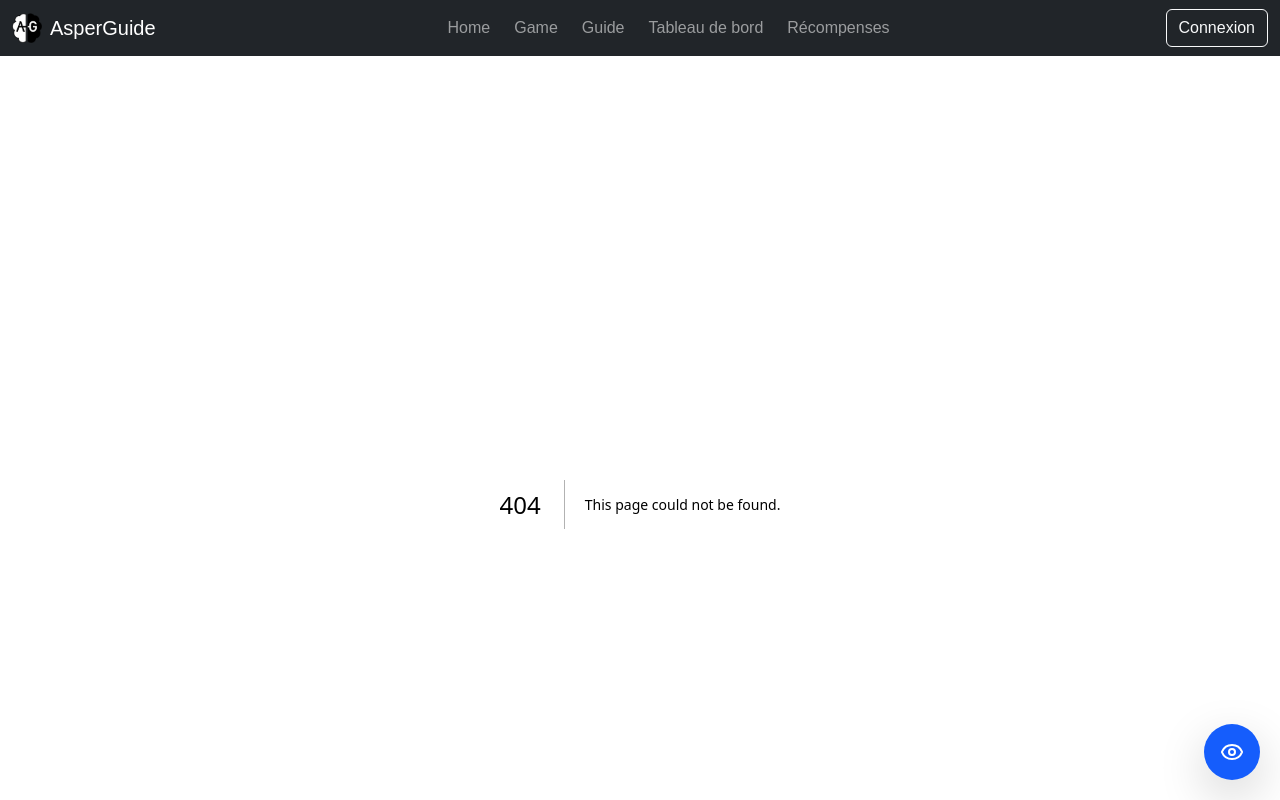
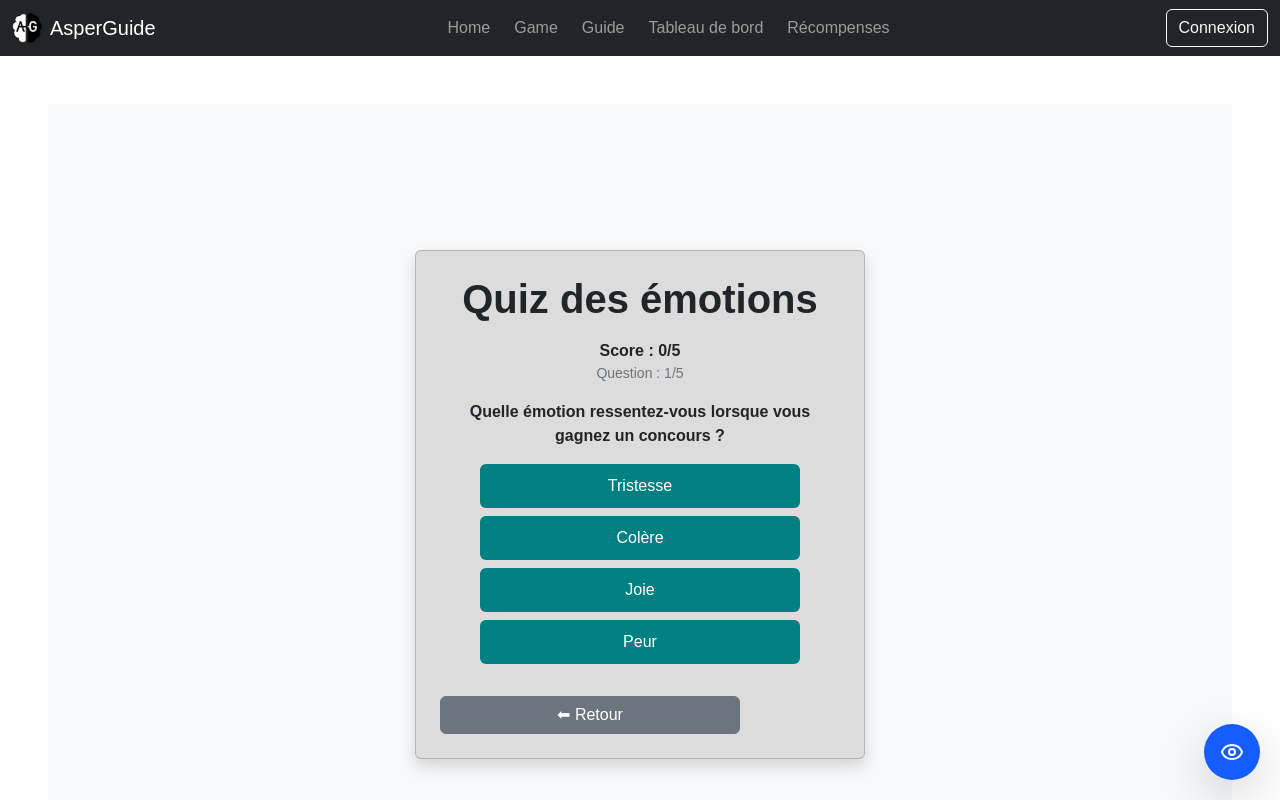
Before and after one commit to Asperguide/front, a Next.js app in the folder asperguide/: page /games/emotion-quiz in a window 1280 px wide. Before the commit this address had no page. Shown: the top 800 px of the page. Built offline with nearby package versions, Linux system fonts and the light colour scheme.

Commit message:
[+] add emotion game

```diff
--- /dev/null
+++ b/asperguide/app/games/emotion-quiz/page.tsx
@@ -0,0 +1,166 @@
+'use client';
+
+import { useState } from 'react';
+
+interface Question {
+  question: string;
+  answers: string[];
+  correct: number;
+}
+
+export default function EmotionQuizPage() {
+  const questions: Question[] = [
+    {
+      question: "Quelle émotion ressentez-vous lorsque vous gagnez un concours ?",
+      answers: ["Tristesse", "Colère", "Joie", "Peur"],
+      correct: 2,
+    },
+    {
+      question: "Quelle émotion ressentez-vous lorsque vous perdez quelque chose d’important ?",
+      answers: ["Joie", "Tristesse", "Sérénité", "Excitation"],
+      correct: 1,
+    },
+    {
+      question: "Quelle émotion est souvent associée à un danger soudain ?",
+      answers: ["Peur", "Dégoût", "Bonheur", "Fatigue"],
+      correct: 0,
+    },
+    {
+      question: "Quelle émotion ressentez-vous lorsqu’un ami vous trahit ?",
+      answers: ["Amour", "Colère", "Joie", "Soulagement"],
+      correct: 1,
+    },
+    {
+      question: "Quelle émotion peut être causée par une mauvaise odeur ?",
+      answers: ["Dégoût", "Peur", "Tristesse", "Joie"],
+      correct: 0,
+    },
+  ];
+
+  const [current, setCurrent] = useState(0);
+  const [score, setScore] = useState(0);
+  const [selected, setSelected] = useState<number | null>(null);
+  const [feedback, setFeedback] = useState('');
+  const [ended, setEnded] = useState(false);
+
+  const currentQuestion = questions[current];
+
+  function selectAnswer(index: number) {
+    if (selected !== null) return;
+
+    setSelected(index);
+
+    if (index === currentQuestion.correct) {
+      setFeedback("✅ Correct !");
+      setScore(score + 1);
+    } else {
+      setFeedback("❌ Mauvaise réponse !");
+    }
+  }
+
+  function next() {
+    if (current < questions.length - 1) {
+      setCurrent(current + 1);
+      setSelected(null);
+      setFeedback('');
+    } else {
+      setEnded(true);
+    }
+  }
+
+  function restart() {
+    setCurrent(0);
+    setScore(0);
+    setSelected(null);
+    setFeedback('');
+    setEnded(false);
+  }
+
+  return (
+    <main className="d-flex justify-content-center align-items-center vh-100 bg-light">
+      <div
+        className="card p-4 shadow text-center"
+        style={{ maxWidth: '450px', background: 'gainsboro' }}
+      >
+        <h1 className="text-teal fw-bold">Quiz des émotions</h1>
+
+        {!ended ? (
+          <>
+            <div className="fw-bold text-teal mt-2">
+              Score : {score}/{questions.length}
+            </div>
+
+            <div className="small text-secondary mb-3">
+              Question : {current + 1}/{questions.length}
+            </div>
+
+            <p className="fw-bold">{currentQuestion.question}</p>
+
+            <div className="d-flex flex-column align-items-center">
+              {currentQuestion.answers.map((answer, i) => {
+                const isCorrect = i === currentQuestion.correct;
+                const isWrong = selected === i && selected !== currentQuestion.correct;
+
+                return (
+                  <button
+                    key={i}
+                    onClick={() => selectAnswer(i)}
+                    className="mb-2"
+                    style={{
+                      width: '80%',
+                      padding: '10px',
+                      borderRadius: 6,
+                      background:
+                        selected === null
+                          ? 'teal'
+                          : isCorrect
+                          ? '#011635'
+                          : isWrong
+                          ? '#F44336'
+                          : 'teal',
+                      color: 'white',
+                      cursor: selected === null ? 'pointer' : 'default',
+                    }}
+                  >
+                    {answer}
+                  </button>
+                );
+              })}
+            </div>
+
+            {feedback && <p className="mt-2 fw-bold">{feedback}</p>}
+
+            {selected !== null && (
+              <button className="btn btn-dark mt-3 w-50" onClick={next}>
+                Suivant
+              </button>
+            )}
+
+            <button
+              className="btn btn-secondary mt-4 w-75"
+              onClick={() => (window.location.href = '/games')}
+            >
+              ⬅ Retour
+            </button>
+          </>
+        ) : (
+          <>
+            <h3 className="text-teal fw-bold">Quiz terminé 🎉</h3>
+            <p>Votre score : {score} / {questions.length}</p>
+
+            <button className="btn btn-primary w-75" onClick={restart}>
+              Rejouer
+            </button>
+
+            <button
+              className="btn btn-secondary mt-3 w-75"
+              onClick={() => (window.location.href = '/games')}
+            >
+              Retour au menu
+            </button>
+          </>
+        )}
+      </div>
+    </main>
+  );
+}
```
